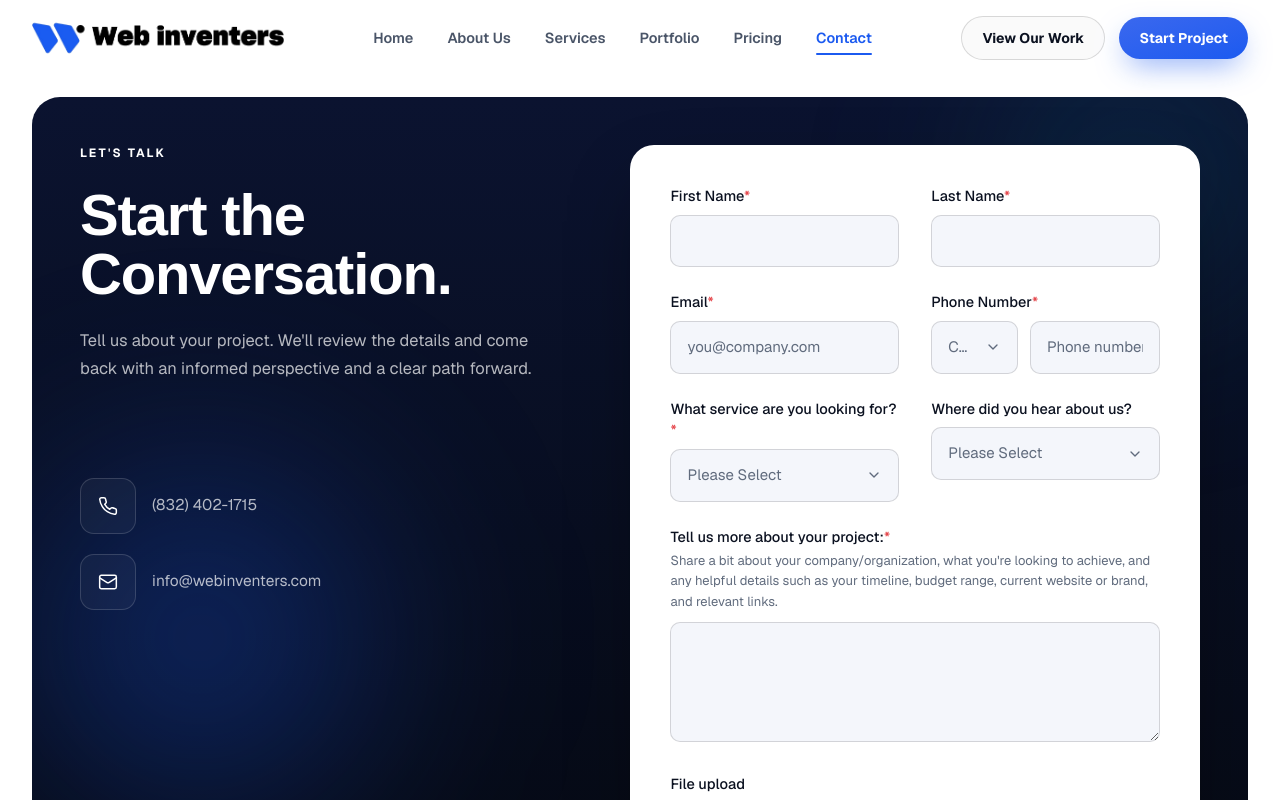
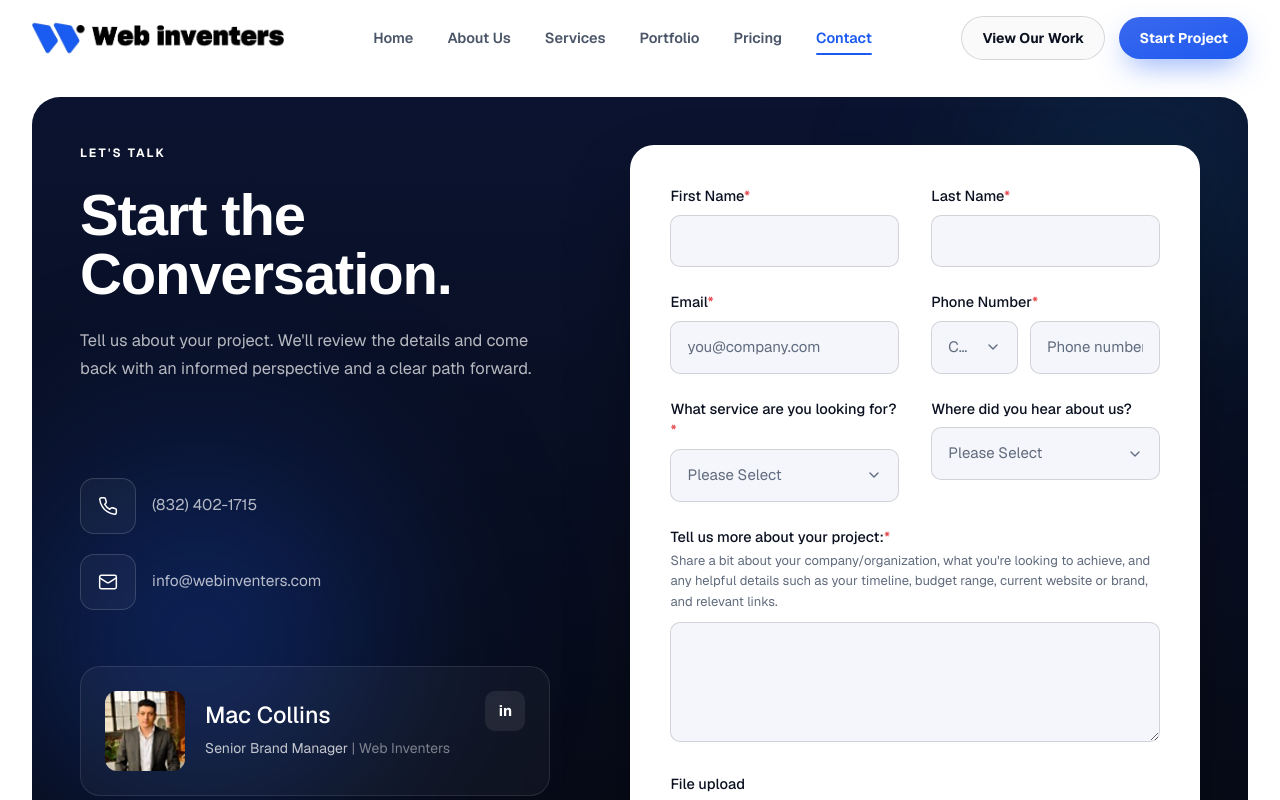
Before and after one commit to irtizapanjwani/webinverters, a Next.js app: page /contact in a window 1280 px wide. Shown: the top 800 px of the page. Built offline with nearby package versions, Linux system fonts and the light colour scheme; a web font is replaced by a local one.

Commit message:
Add: Linkedln brand manager post on Contact page

```diff
--- a/src/app/components/AboutStory.tsx
+++ b/src/app/components/AboutStory.tsx
@@ -208,6 +208,11 @@ function PanelBody({ index }: { index: number }) {
  * A text panel with its own vertical line. The line spans only this panel's
  * text, and fills top to bottom while the panel is resting on screen — full
  * just as the next panel slides in, whose line then starts again from the top.
+ *
+ * The line follows the real scroll, not the smoothed copy the slides use: the
+ * stage unpins on the real scroll, so a lagging line would still be short when
+ * the section lets go. Tracking it directly, the last line reaches the end at
+ * exactly the moment the section moves on.
  */
 function TextPanel({
   index,
@@ -285,7 +290,7 @@ export default function AboutStory() {
                     className="absolute inset-x-0 h-full"
                     style={{ top: `${i * 100}%` }}
                   >
-                    <TextPanel index={i} progress={smoothed} />
+                    <TextPanel index={i} progress={scrollYProgress} />
                   </div>
                 ))}
               </motion.div>
--- a/src/app/contact/page.tsx
+++ b/src/app/contact/page.tsx
@@ -1,6 +1,7 @@
 "use client";
 
 import { useEffect } from "react";
+import Image from "next/image";
 import Nav from "../components/Nav";
 import Footer from "../components/Footer";
 import ContactForm from "../components/ContactForm";
@@ -122,6 +123,35 @@ export default function ContactPage() {
                   </div>
                 </div>
 
+                {/* Named contact card — a person to talk to, not an inbox. */}
+                <div className="mt-12 flex items-start gap-5 rounded-[20px] border border-white/10 bg-white/[0.04] p-5 sm:p-6 lg:mt-14">
+                  <Image
+                    src="/contact/mac-collins.webp"
+                    alt="Mac Collins"
+                    width={80}
+                    height={80}
+                    // Served as-is: the file is already sized and sharpened
+                    // for this slot, and re-encoding at the default quality
+                    // softened it again.
+                    unoptimized
+                    className="size-16 shrink-0 rounded-[12px] object-cover sm:size-20"
+                  />
+                  <div className="min-w-0 flex-1 self-center">
+                    <p className="text-[clamp(19px,1.8vw,24px)] leading-[1.2] font-medium text-white">
+                      Mac Collins
+                    </p>
+                    <p className="mt-2 text-[14px] leading-[1.5] text-white/75">
+                      Senior Brand Manager{" "}
+                      <span className="text-white/45">| Web Inventers</span>
+                    </p>
+                  </div>
+                  <span
+                    aria-hidden="true"
+                    className="flex size-10 shrink-0 items-center justify-center rounded-[10px] bg-white/[0.08] text-[15px] font-bold text-white"
+                  >
+                    in
+                  </span>
+                </div>
               </div>
 
               {/* Right: white form card. The brand marquee below the form has
```
Also changed, not shown: public/contact/mac-collins.webp (added).
